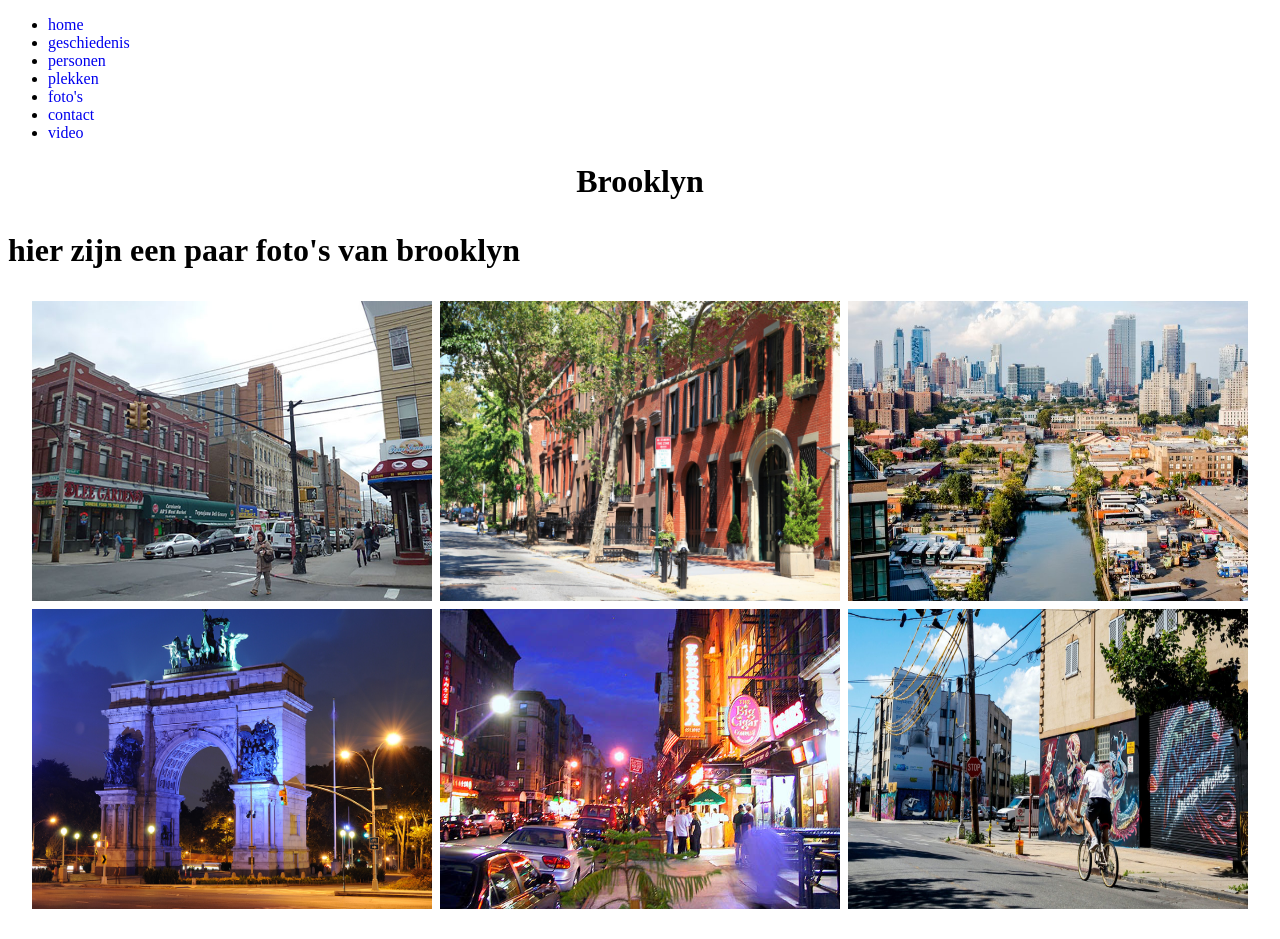
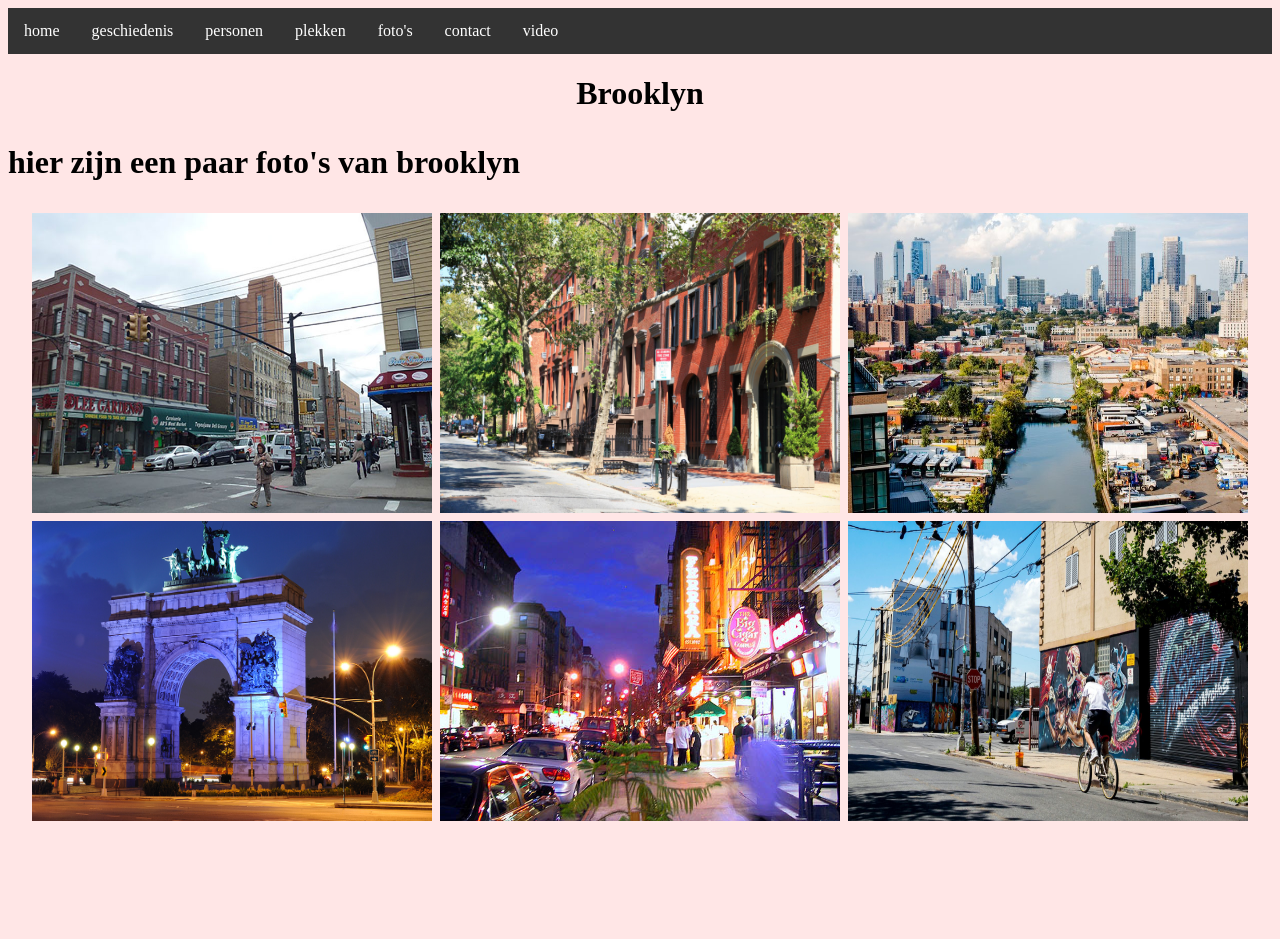
Before and after one commit to anna3211/anna3211.github.io, a plain HTML site: page index.html in a window 1280 px wide. After the commit the page ends 851 px from the top, so only its background shows below. Drawn offline with Linux system fonts and the light colour scheme.

Commit message:
Add files via upload

```diff
--- a/index.html
+++ b/index.html
@@ -13,7 +13,7 @@
          <li><a href="personen.html">personen</a></li>
          <li><a href="plekken.html">plekken</a></li>
          <li><a href="foto's.html">foto's</a></li>
-         <li><a href="CONTACT.html">contact</a></li>
+         <li><a href="contact.html">contact</a></li>
          <li><a href="video.html">video</a></li>
     </ul>
    <h1>Brooklyn<h1>
--- a/opmaak.css
+++ b/opmaak.css
@@ -1,6 +1,6 @@
 
  body{
-   background-color: lilac;}
+   background-color: #ffe6e6;}
 
 a { text-decoration:none; }
 
@@ -36,3 +36,29 @@ p{
   color: black ;
   text-align: justify;
 }
+
+
+ul {
+    list-style-type: none;
+    margin: 0;
+    padding: 0;
+    overflow: hidden;
+    background-color: #333;
+}
+
+li {
+    float: left;
+}
+
+li a {
+    display: block;
+    color: white;
+    text-align: center;
+    padding: 14px 16px;
+    text-decoration: none;
+}
+
+/* Change the link color to #ff0000 on hover */
+li a:hover {
+    background-color: #ff0000;
+}
```
Also changed, not shown: contact.html (+1 -1 lines), foto's.html (+1 -1 lines), geschiedenis.html (+1 -1 lines), personen.html (+1 -1 lines), video.html (+1 -1 lines).
